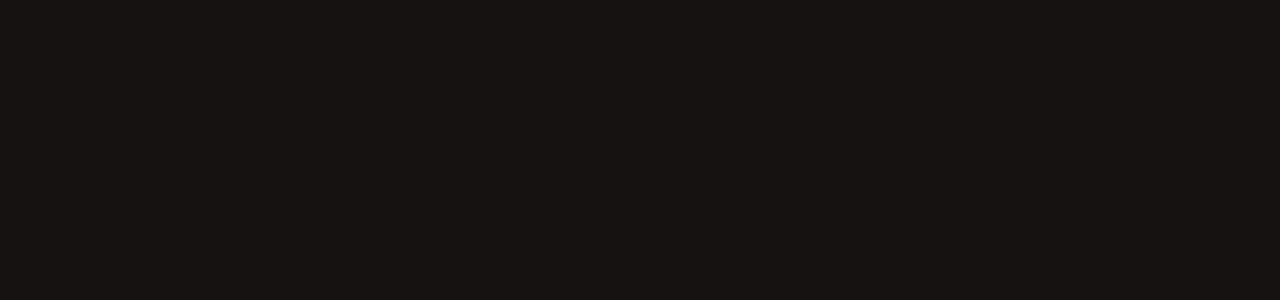
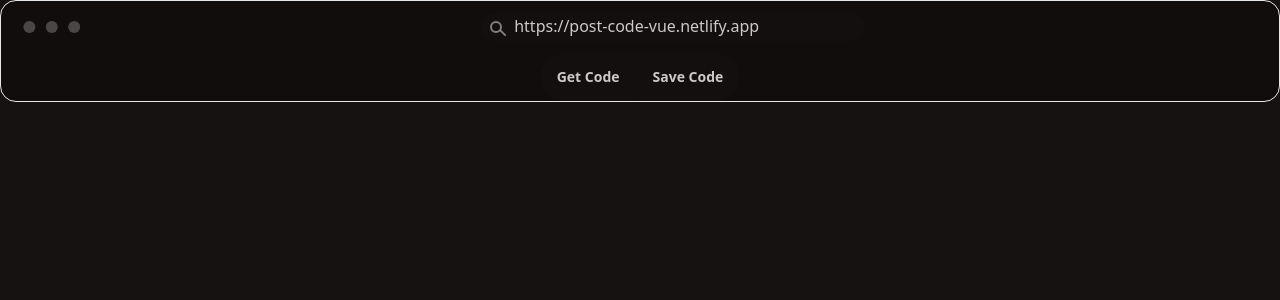
Before and after one commit to s0ci4lx/post-code, a Vue app: page / in a window 1280 px wide. Before the commit this address had no page. Shown: the top 300 px of the page. Built offline with nearby package versions, Linux system fonts and the light colour scheme.

Commit message:
Success code 2

```diff
--- a/src/App.vue
+++ b/src/App.vue
@@ -5,6 +5,7 @@
 <template>
 
   <main>
+
     <RouterView />
   </main>
 
--- a/src/router/index.js
+++ b/src/router/index.js
@@ -1,10 +1,16 @@
 import { createRouter, createWebHistory } from 'vue-router'
 import ShowCode from '../views/ShowCodeView.vue'
 import CreateCode from '../views/CreateCodeView.vue'
+import Home from '../views/HomeView.vue'
 
 const router = createRouter({
   history: createWebHistory(import.meta.env.BASE_URL),
   routes: [
+    {
+      path: '/',
+      name: 'home',
+      component: Home,
+    },
     {
       path: '/code',
       name: 'code',
--- a/src/views/CreateCodeView.vue
+++ b/src/views/CreateCodeView.vue
@@ -25,12 +25,19 @@
       params: { code: code.value }, // ส่งพารามิเตอร์ผ่าน URL
     });
 
-    code.value = ""; // ล้างฟอร์ม
-
+    // ตรวจสอบสถานะการตอบกลับ
+    if (response.data.status === "success") {
+      message.value = "Code saved successfully!";
+      messageClass.value = "text-green-500";
+      code.value = ""; // ล้างฟอร์ม
+    } else {
+      message.value = `Error: ${response.data.message}`;
+      messageClass.value = "text-red-500";
+    }
 
   } catch (error) {
     // จัดการข้อผิดพลาด
-    console.log(error)
+    console.log(error);
   }
 };
 </script>
@@ -38,9 +45,7 @@
 <template>
   <div class="bg-gray-100 min-h-screen flex items-center justify-center">
     <div class="bg-white p-6 rounded-lg shadow-lg w-full max-w-2xl">
-      <h1 class="text-2xl font-bold mb-4 text-gray-800">
-        Save your code
-      </h1>
+      <h1 class="text-2xl font-bold mb-4 text-gray-800">Save your code</h1>
       <form @submit.prevent="saveCode" class="space-y-4">
         <!-- Textarea -->
         <div>
@@ -64,6 +69,13 @@
         </button>
       </form>
       <!-- Message -->
+      <div
+        v-if="message"
+        :class="messageClass"
+        class="mt-4 text-center text-sm"
+      >
+        {{ message }}
+      </div>
     </div>
   </div>
 </template>
--- /dev/null
+++ b/src/views/HomeView.vue
@@ -0,0 +1,26 @@
+<script setup lang="ts">
+import { RouterLink } from 'vue-router';
+</script>
+
+<template>
+    <div class="mockup-browser bg-base-300 border">
+        <div class="mockup-browser-toolbar">
+          <div class="input">https://post-code-vue.netlify.app</div>
+        </div>
+        <div class="join flex items-center justify-center">
+            <RouterLink
+            :to="{ name: 'code' } "
+            >
+
+                <button class="btn join-item">Get Code</button>
+            </RouterLink>
+            <RouterLink
+            :to="{ name: 'CreateCode' } "
+            >
+
+                <button class="btn join-item">Save Code</button>
+            </RouterLink>
+
+          </div>
+      </div>
+</template>
```
